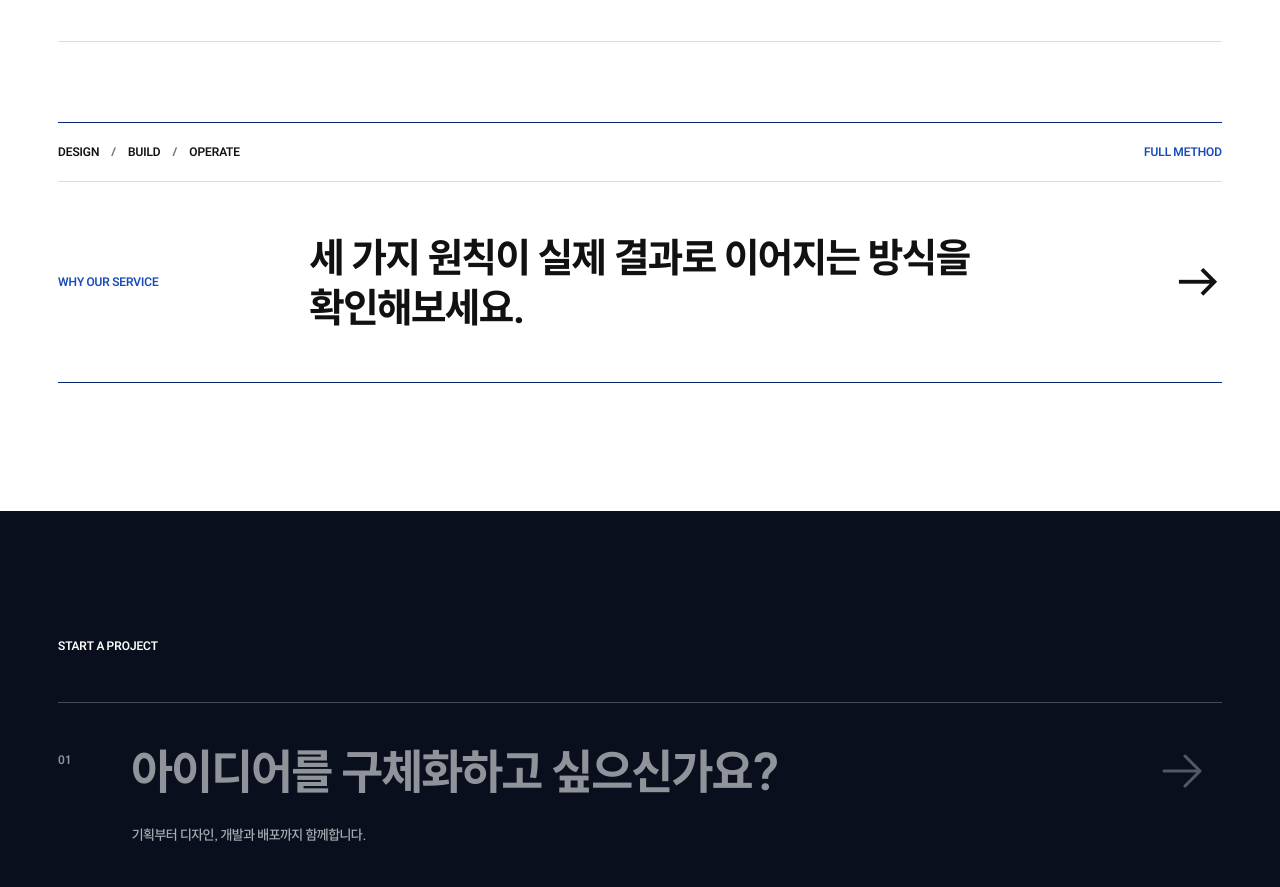
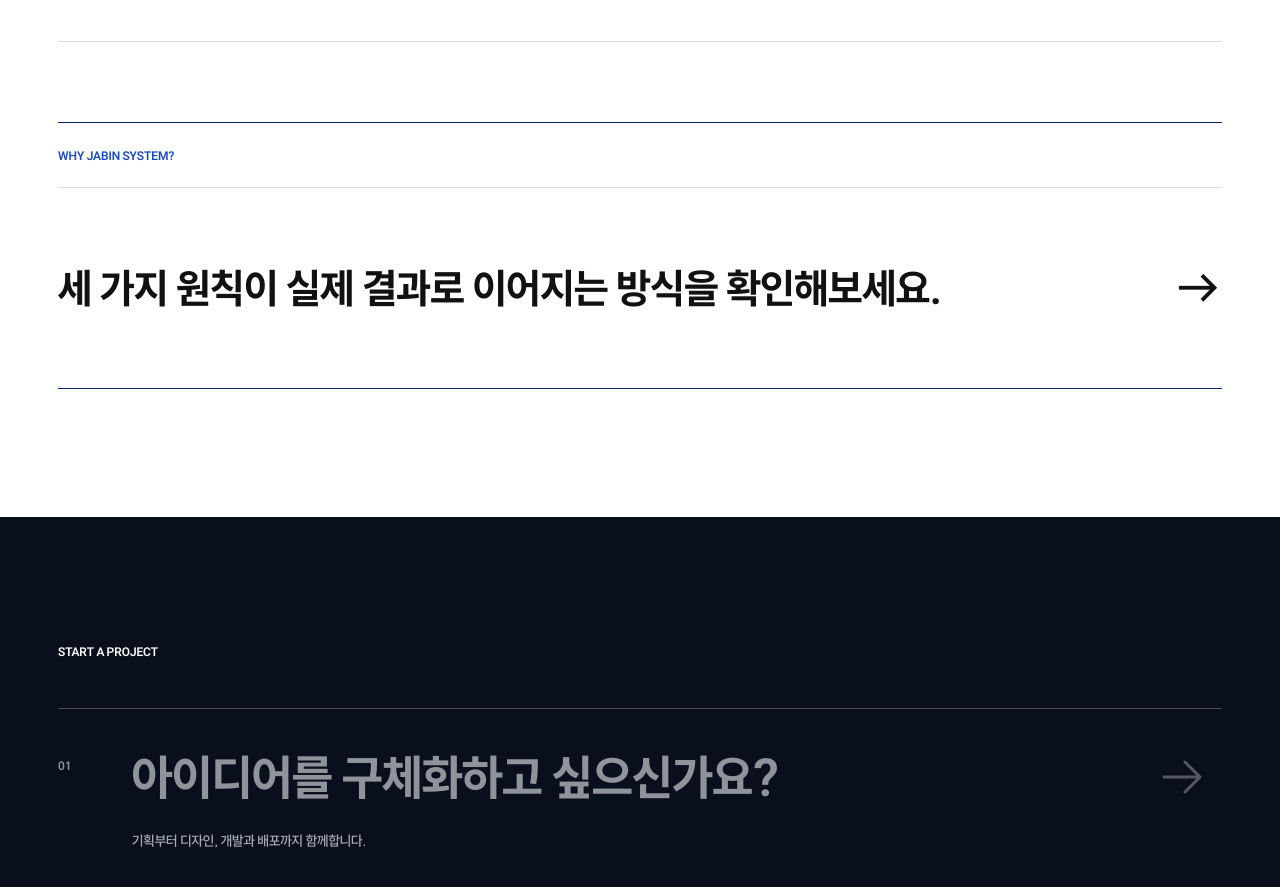
Before and after one commit to ChoiTheCreator/Studio-Jabin-HP, a Next.js app: page / in a window 1280 px wide. Shown: the part 2349-3236 px from the top of the page. Built offline with nearby package versions, Linux system fonts and the light colour scheme.

Commit message:
<Style> Jabin System CTA 위계 정리

```diff
--- a/src/features/home/components/WhyJabinTeaser.tsx
+++ b/src/features/home/components/WhyJabinTeaser.tsx
@@ -119,24 +119,14 @@ export function WhyOurServiceCta() {
       href="/why-our-service"
       id="why-our-service-cta"
     >
-      <span className="flex items-center justify-between gap-6 border-b border-navy-line px-0 py-5 transition-[padding,border-color] duration-300 group-hover:border-white/40 group-hover:px-6 group-focus-visible:border-white/40 group-focus-visible:px-6">
-        <span className="flex flex-wrap items-center gap-x-3 gap-y-2 text-[11px] font-bold sm:text-[12px]">
-          <span>DESIGN</span>
-          <span aria-hidden="true" className="text-navy-muted group-hover:text-white/60">/</span>
-          <span>BUILD</span>
-          <span aria-hidden="true" className="text-navy-muted group-hover:text-white/60">/</span>
-          <span>OPERATE</span>
-        </span>
-        <span className="text-[11px] font-bold text-navy-primary transition-colors group-hover:text-white group-focus-visible:text-white sm:text-[12px]">
-          FULL METHOD
+      <span className="block border-b border-navy-line px-0 py-5 transition-[padding,border-color] duration-300 group-hover:border-white/40 group-hover:px-6 group-focus-visible:border-white/40 group-focus-visible:px-6">
+        <span className={`${eyebrow} text-navy-primary transition-colors group-hover:text-white group-focus-visible:text-white`}>
+          WHY JABIN SYSTEM?
         </span>
       </span>
 
-      <span className="grid min-h-[176px] px-0 py-8 transition-[padding] duration-300 group-hover:px-6 group-focus-visible:px-6 sm:min-h-[200px] sm:grid-cols-[220px_minmax(0,1fr)_auto] sm:items-center sm:gap-8 sm:py-10">
-        <span className={`${eyebrow} text-navy-primary transition-colors group-hover:text-white group-focus-visible:text-white`}>
-          WHY OUR SERVICE
-        </span>
-        <span className="mt-6 max-w-[720px] text-[28px] leading-[1.15] font-bold [word-break:keep-all] sm:mt-0 sm:text-[36px] lg:text-[44px]">
+      <span className="grid min-h-[176px] px-0 py-8 transition-[padding] duration-300 group-hover:px-6 group-focus-visible:px-6 sm:min-h-[200px] sm:grid-cols-[minmax(0,1fr)_auto] sm:items-center sm:gap-8 sm:py-10">
+        <span className="max-w-[920px] text-[28px] leading-[1.15] font-bold [word-break:keep-all] sm:text-[36px] lg:text-[44px]">
           세 가지 원칙이 실제 결과로 이어지는 방식을 확인해보세요.
         </span>
         <span
```
